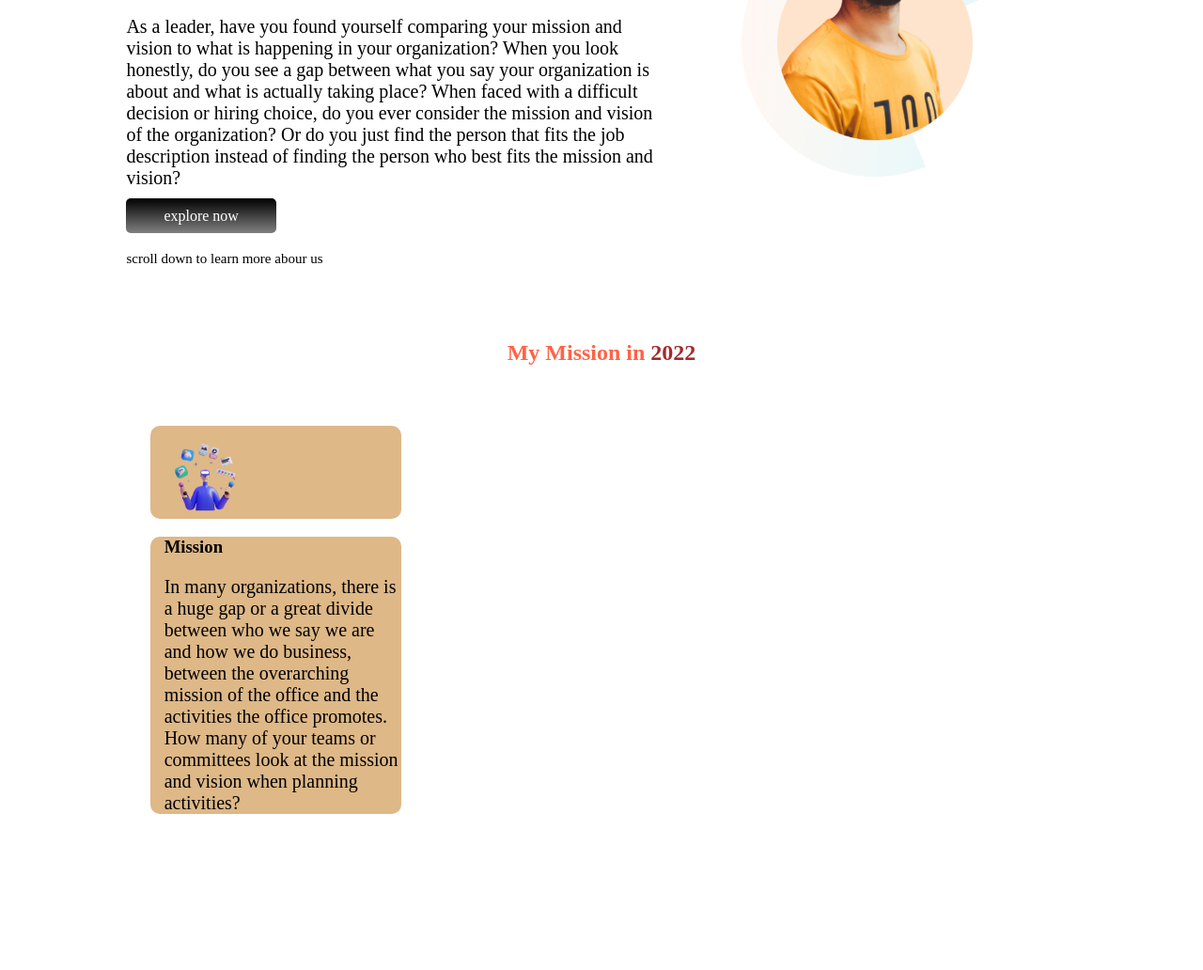
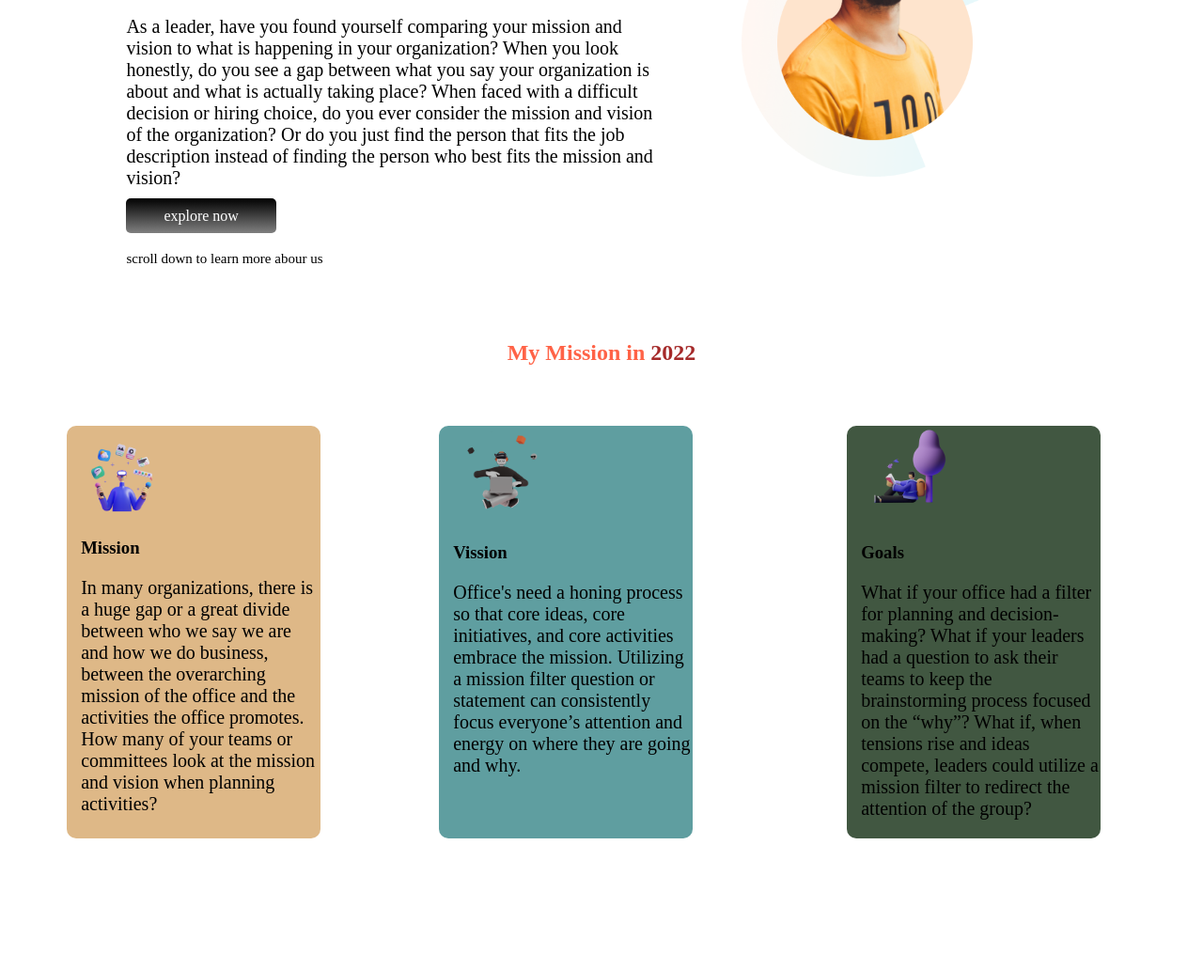
Before and after one commit to tmprova/assaingment-submit, a plain HTML site: page index.html in a window 1280 px wide. Shown: the part 238-1270 px from the top of the page at 94% size. Before the commit the page ends 1124 px from the top, so only its background shows below. Drawn offline with Linux system fonts and the light colour scheme; a web font is replaced by a local one.

Commit message:
second-part

```diff
--- a/index.html
+++ b/index.html
@@ -15,8 +15,8 @@
 <body>
     <section class="first-sec">
         <div class="half-width">
-            <h1 class="headline">Stay Focusd on</h1>
-            <h1 class="headline"><span class="clr">Mission 2022</span></h1>
+            <h1 class="headline">Stay Focusd on<span class="clr"> Mission 2022</span></h1>
+
             <p>As a leader, have you found yourself comparing your mission and vision to what is happening in your
                 organization? When you look honestly, do you see a gap between what you say your organization is about
                 and
@@ -36,14 +36,33 @@
     </section>
     <section>
         <h2>My Mission in <span class="clr">2022</span></h2>
-        <div class="mission">
-            <img src="images/sec section/illustrator-1.png" alt="">
-        </div>
-        <div class="mission">
-            <h3>Mission</h3>
-            <p>In many organizations, there is a huge gap or a great divide between who we say we are and how we do
-                business, between the overarching mission of the office and the activities the office promotes. How many
-                of your teams or committees look at the mission and vision when planning activities?</p>
+        <div class="tryout">
+            <div class="mission">
+                <img src="images/sec section/illustrator-1.png" alt="">
+                <h3>Mission</h3>
+                <p>In many organizations, there is a huge gap or a great divide between who we say we are and how we do
+                    business, between the overarching mission of the office and the activities the office promotes. How
+                    many
+                    of your teams or committees look at the mission and vision when planning activities?</p>
+            </div>
+
+            <div class="vision">
+                <img src="images/sec section/illustrator-2.png" alt="">
+                <h3>Vission</h3>
+                <p>Office's need a honing process so that core ideas, core initiatives, and core activities embrace the
+                    mission. Utilizing a mission filter question or statement can consistently focus everyone’s
+                    attention
+                    and energy on where they are going and why.</p>
+            </div>
+            <div class="goal">
+                <img src="images/sec section/illustrator-3.png" alt="">
+                <h3>Goals</h3>
+                <p>What if your office had a filter for planning and decision-making? What if your leaders had a
+                    question to
+                    ask their teams to keep the brainstorming process focused on the “why”? What if, when tensions rise
+                    and
+                    ideas compete, leaders could utilize a mission filter to redirect the attention of the group?</p>
+            </div>
         </div>
     </section>
 </body>
--- a/style.css
+++ b/style.css
@@ -1,6 +1,10 @@
 .headline{
     font-family: 'Chonburi', cursive;
-    font-size: 40px;
+    font-size: 48px;
+    border-left: 4px solid;
+    border-image: linear-gradient(brown,red);
+    border-image-slice: 1;
+
 
 }
 .clr{
@@ -46,11 +50,39 @@ width: 40%;
 
 }
 .mission{
-   width: 20%;
-   margin-left: 12%;
-   margin-right: 8%;
+   width: 50%;
+   margin-left: 5%;
+   margin-right: 5%;
    padding-left: 15px;
    border-radius: 10px;
 
    background-color: burlywood;
 }
+.vision img{
+width: 40%;
+}
+
+.vision{
+    width: 50%;
+    margin-left: 5%;
+    margin-right: 8%;
+    padding-left: 15px;
+    border-radius: 10px;
+    background-color: cadetblue;
+}
+.goal img{
+    width: 40%;
+}
+.goal{
+    width: 50%;
+    margin-left: 5%;
+    margin-right: 8%;
+    padding-left: 15px;
+    border-radius: 10px;
+    background-color: rgb(65, 87, 65);
+}
+.tryout{
+
+    display: flex;
+    margin-bottom: 140px;
+}
```
